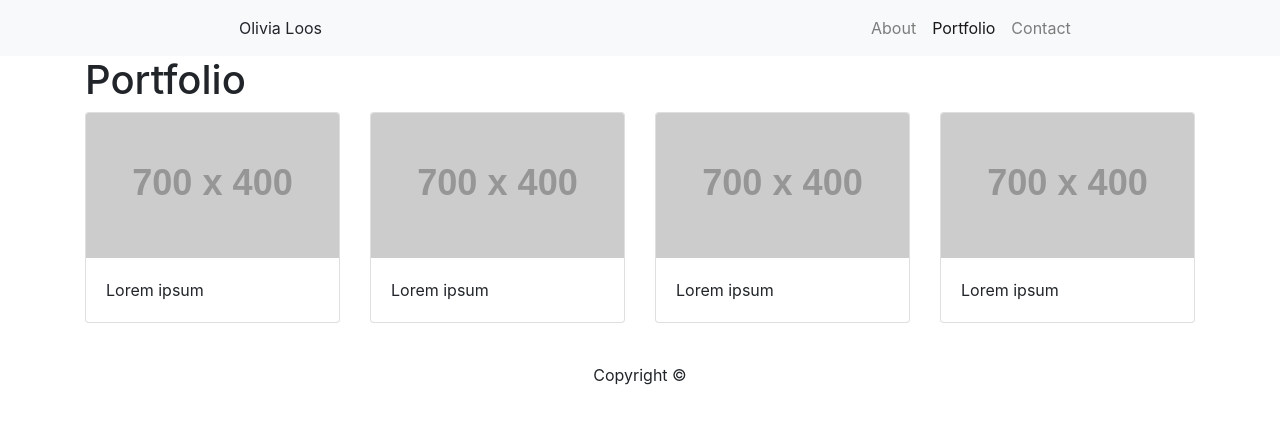
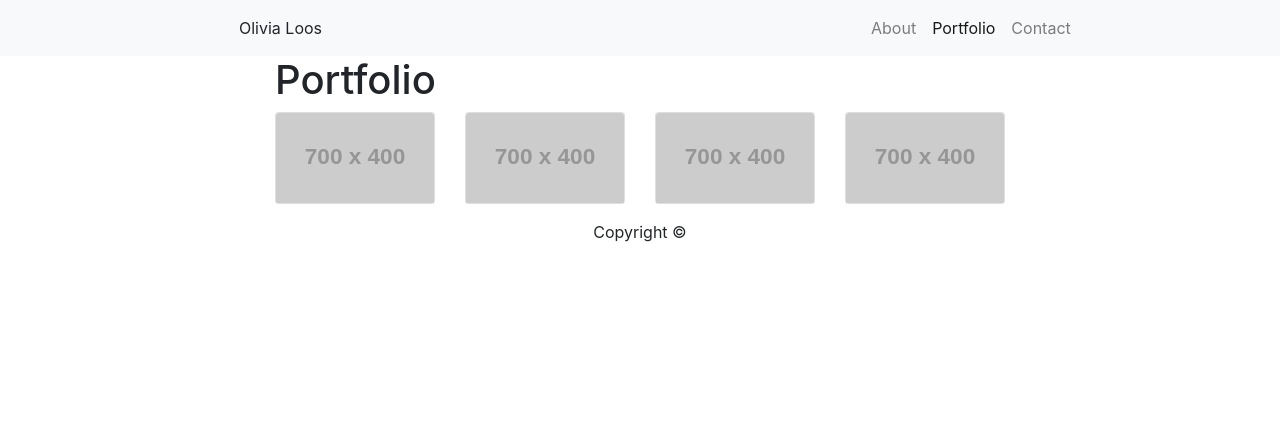
Before and after one commit to OliviaL18/Unit-02-CSS-Bootstrap, a plain HTML site: page portfolio.html in a window 1280 px wide. Drawn offline with nearby package versions, Linux system fonts and the light colour scheme; placeholder pictures from the web are drawn by us.

Commit message:
fixed card spacing, added missing row

```diff
--- a/portfolio.html
+++ b/portfolio.html
@@ -36,40 +36,34 @@
 
 <!--Portfolio-->
 <div class="container">
-    <h1>Portfolio</h1>
     <div class="row">
-        <div class="col-lg-3 col-md-4 col-sm-6 mb-4">
-            <div class="card">
-                <a href="#"><img class="card-img-top" src="http://placehold.it/700x400" alt=""></a>
-                <div class="card-body">
-                    <p class="card-text">Lorem ipsum</p>
+        <div class="col-sm-2"></div>
+        <div class="col-sm-8">
+            <h1>Portfolio</h1>
+            <div class="row">
+                <div class="col-sm-3">
+                    <div class="card">
+                       <a href="#"><img class="card-img-top" src="http://placehold.it/700x400" alt=""></a>
+                    </div>
+                </div>
+                <div class="col-sm-3">
+                    <div class="card">
+                        <a href="#"><img class="card-img-top" src="http://placehold.it/700x400" alt=""></a>
+                    </div>
+                </div>
+                <div class="col-sm-3">
+                    <div class="card">
+                        <a href="#"><img class="card-img-top" src="http://placehold.it/700x400" alt=""></a>
+                    </div>
+                </div>
+                <div class="col-sm-3">
+                    <div class="card">
+                        <a href="#"><img class="card-img-top" src="http://placehold.it/700x400" alt=""></a>
+                    </div>
                 </div>
             </div>
         </div>
-        <div class="col-lg-3 col-md-4 col-sm-6 mb-4">
-            <div class="card">
-                <a href="#"><img class="card-img-top" src="http://placehold.it/700x400" alt=""></a>
-                <div class="card-body">
-                    <p class="card-text">Lorem ipsum</p>
-                </div>
-            </div>
-        </div>
-        <div class="col-lg-3 col-md-4 col-sm-6 mb-4">
-            <div class="card">
-                <a href="#"><img class="card-img-top" src="http://placehold.it/700x400" alt=""></a>
-                <div class="card-body">
-                    <p class="card-text">Lorem ipsum</p>
-                </div>
-            </div>
-        </div>
-        <div class="col-lg-3 col-md-4 col-sm-6 mb-4">
-            <div class="card">
-                <a href="#"><img class="card-img-top" src="http://placehold.it/700x400" alt=""></a>
-                <div class="card-body">
-                    <p class="card-text">Lorem ipsum</p>
-                </div>
-            </div>
-        </div>
+        <div class="col-sm-2"></div>
     </div>
 </div>
 
```
